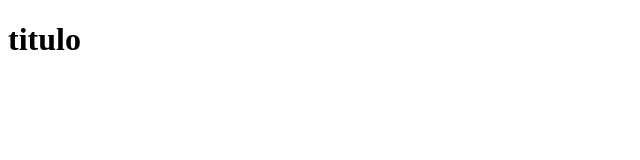
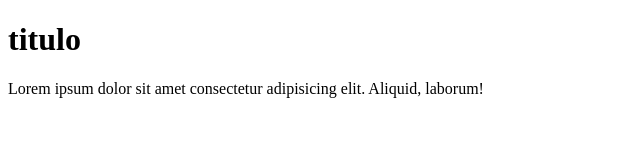
Before and after one commit to edwardOsb-18/prueba2023, a plain HTML site: page index.html in a window 1280 px wide. Shown: the whole page, without its empty margins (0-640 px from the left). Drawn offline with Linux system fonts and the light colour scheme.

Commit message:
se puso un parrafo al index

```diff
--- a/index.html
+++ b/index.html
@@ -8,5 +8,6 @@
 </head>
 <body>
     <h1>titulo</h1>
+    <p>Lorem ipsum dolor sit amet consectetur adipisicing elit. Aliquid, laborum!</p>
 </body>
 </html>
```
